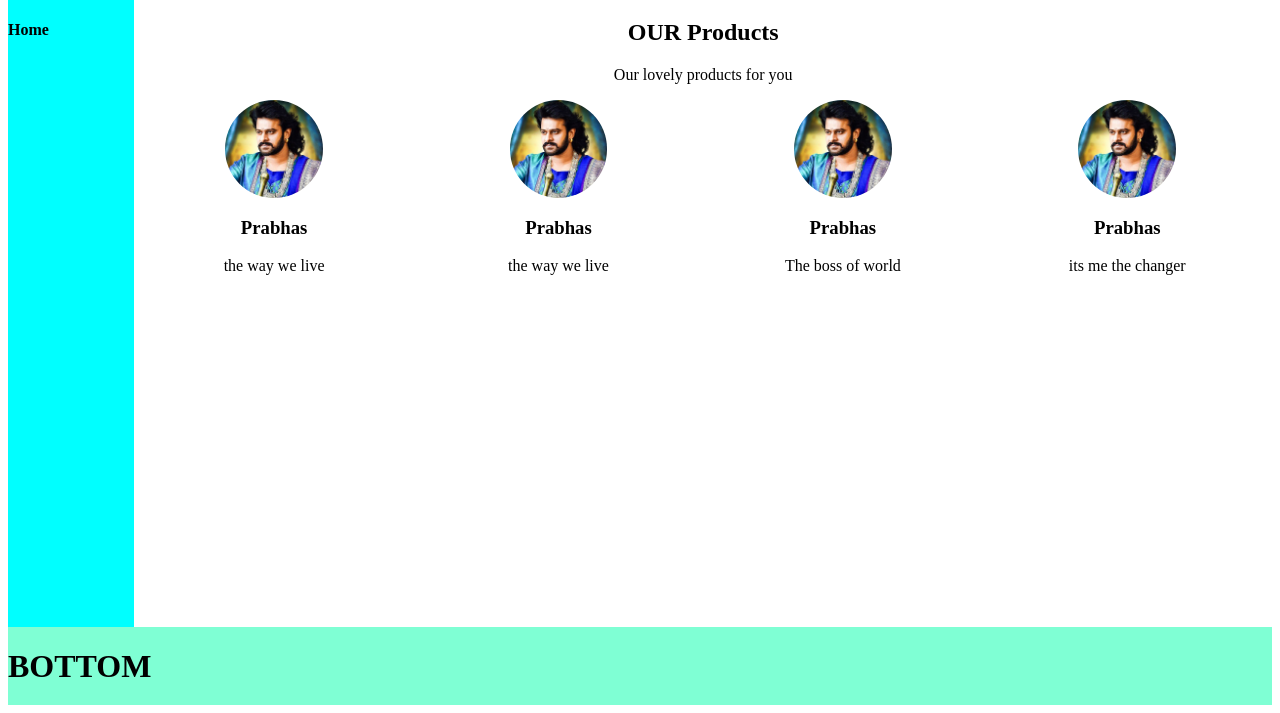
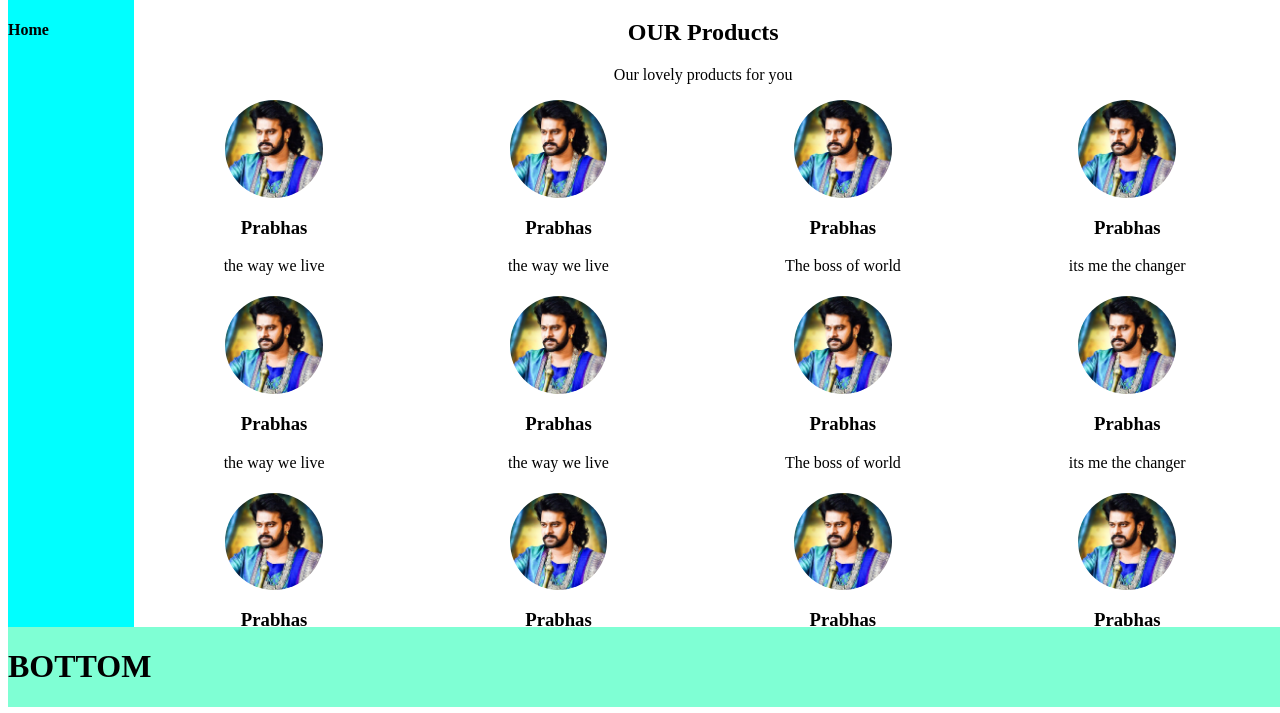
Before and after one commit to PriyathamUV/Css_Project, a plain HTML site: page divide.html in a window 1280 px wide. Shown: the part 87-800 px from the top of the page. Drawn offline with Linux system fonts and the light colour scheme.

Commit message:
div updated

```diff
--- a/divide.html
+++ b/divide.html
@@ -16,17 +16,20 @@
   .middleleft {
     width: 10%;
     overflow: auto;
+    height: 100%;
     background-color: aqua;
   }
   .middleright {
     width: 90%;
     display: inline-block;
+    overflow: auto;
   }
   .bottom {
     width: 100%;
     height: 10%;
     background-color: aquamarine;
     display: inline-block;
+    position: fixed;
   }
   .row1 {
     display: flex;
@@ -105,6 +108,100 @@
               <p>its me the changer</p>
             </div>
           </div>
+          <div class="row1">
+            <br />
+
+            <div class="column">
+              <img
+                src="Prabhas.jpg"
+                alt="Boss"
+                style="width: 35%;"
+                class="image"
+              />
+              <h3>Prabhas</h3>
+              <p>the way we live</p>
+            </div>
+
+            <div class="column">
+              <img
+                src="Prabhas.jpg"
+                alt="Boss"
+                style="width: 35%;"
+                class="image"
+              />
+              <h3>Prabhas</h3>
+              <p>the way we live</p>
+            </div>
+
+            <div class="column">
+              <img
+                src="Prabhas.jpg"
+                alt="Boss"
+                style="width: 35%;"
+                class="image"
+              />
+              <h3>Prabhas</h3>
+              <p>The boss of world</p>
+            </div>
+
+            <div class="column">
+              <img
+                src="Prabhas.jpg"
+                alt="Boss"
+                style="width: 35%;"
+                class="image"
+              />
+              <h3>Prabhas</h3>
+              <p>its me the changer</p>
+            </div>
+          </div>
+          <div class="row1">
+            <br />
+
+            <div class="column">
+              <img
+                src="Prabhas.jpg"
+                alt="Boss"
+                style="width: 35%;"
+                class="image"
+              />
+              <h3>Prabhas</h3>
+              <p>the way we live</p>
+            </div>
+
+            <div class="column">
+              <img
+                src="Prabhas.jpg"
+                alt="Boss"
+                style="width: 35%;"
+                class="image"
+              />
+              <h3>Prabhas</h3>
+              <p>the way we live</p>
+            </div>
+
+            <div class="column">
+              <img
+                src="Prabhas.jpg"
+                alt="Boss"
+                style="width: 35%;"
+                class="image"
+              />
+              <h3>Prabhas</h3>
+              <p>The boss of world</p>
+            </div>
+
+            <div class="column">
+              <img
+                src="Prabhas.jpg"
+                alt="Boss"
+                style="width: 35%;"
+                class="image"
+              />
+              <h3>Prabhas</h3>
+              <p>its me the changer</p>
+            </div>
+          </div>
         </div>
       </div>
       <div class="bottom">
```
